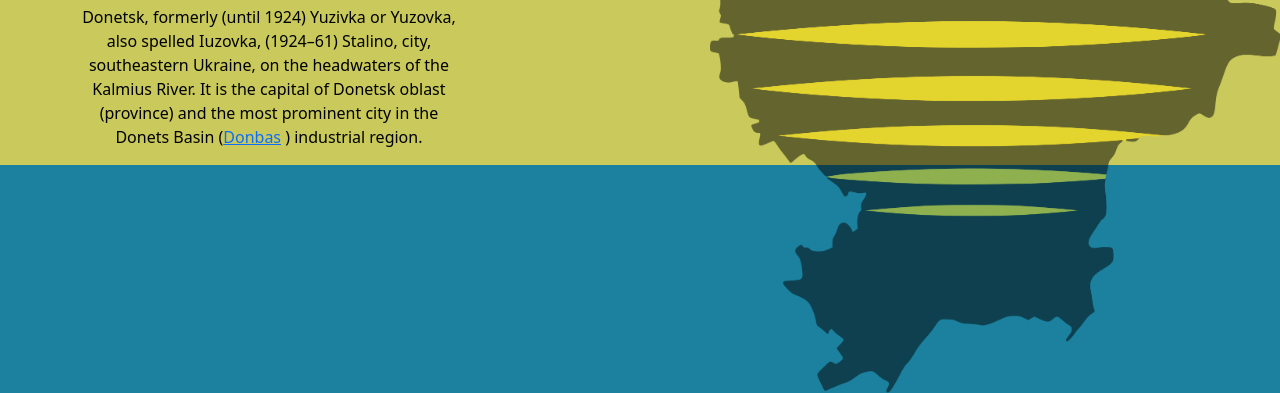
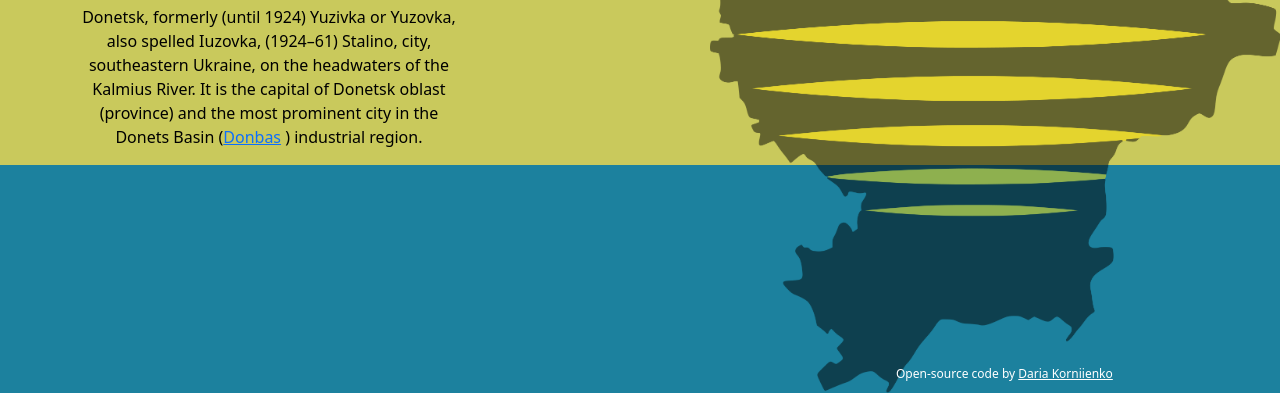
Before and after one commit to Dashasoham/city-presentation, a plain HTML site: page index.html in a window 1280 px wide. Shown: the part 407-800 px from the top of the page. Drawn offline with nearby package versions, Linux system fonts and the light colour scheme.

Commit message:
added GitHub link

```diff
--- a/index.css
+++ b/index.css
@@ -64,6 +64,20 @@ p .Donbas:hover {
   color: black;
 }
 
+.footer {
+  position: absolute;
+  bottom: 10px;
+  color: white;
+  margin-left: 70vw;
+  font-size: 12px;
+}
+.footer a {
+  color: white;
+}
+.footer a:hover {
+  color: black;
+}
+
 @media (max-width: 1641px) {
   .symbol {
     max-width: 60%;
--- a/index.html
+++ b/index.html
@@ -79,5 +79,15 @@
         />
       </div>
     </div>
+    <div class="footer" style="">
+      Open-source code by
+      <a
+        href="https://github.com/Dashasoham/Portfolio"
+        class="github"
+        target="_blank"
+        title="open Github"
+        >Daria Korniienko</a
+      >
+    </div>
   </body>
 </html>
```
